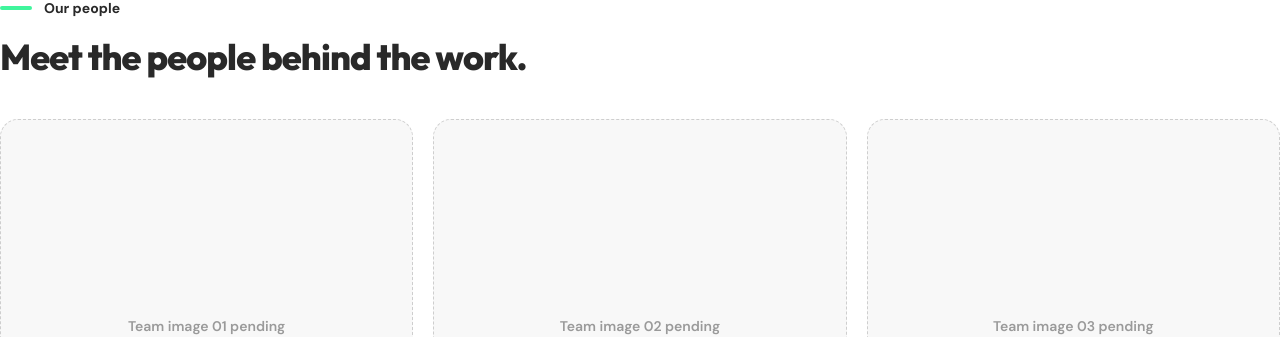
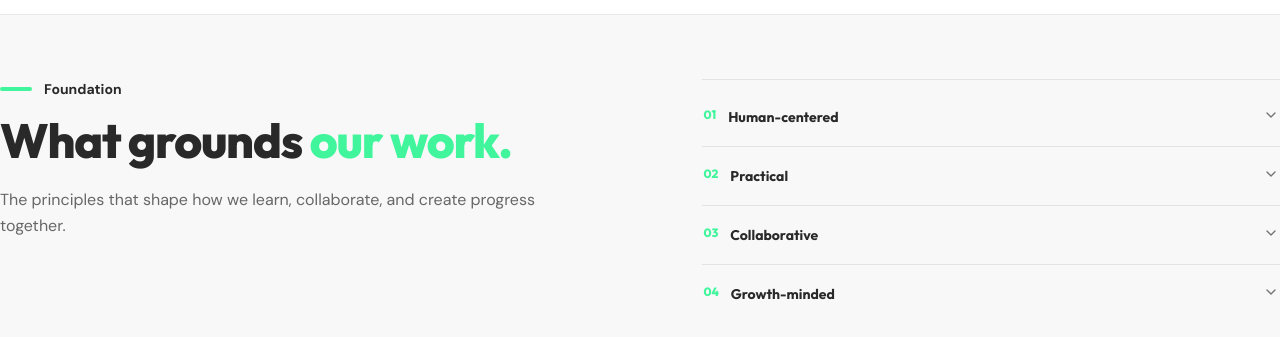
Before and after one commit to gabzy0423/The-Learning-Lab, a Next.js app: page /about/team in a window 1280 px wide. Shown: the part 615-952 px from the top of the page. Built offline with nearby package versions, Linux system fonts and the light colour scheme.

Commit message:
Add Meet The Team foundation section

```diff
--- a/app/about/team/page.tsx
+++ b/app/about/team/page.tsx
@@ -1,4 +1,5 @@
 import Image from "next/image";
+import { Accordion, AccordionContent, AccordionItem, AccordionTrigger } from "@/components/ui/accordion";
 
 export default function MeetTheTeamPage() {
   return (
@@ -27,6 +28,61 @@ export default function MeetTheTeamPage() {
         </div>
       </section>
 
+      <section className="relative isolate mt-16 border-t border-brand-charcoal/10 pt-12 pb-16 before:absolute before:inset-y-0 before:left-1/2 before:-z-10 before:w-screen before:-translate-x-1/2 before:bg-brand-charcoal/[0.03] lg:mt-20 lg:pt-16 lg:pb-20" aria-labelledby="foundation-heading">
+        <div className="grid gap-8 lg:grid-cols-[1.05fr_0.95fr] lg:gap-x-16 lg:gap-y-10">
+          <div>
+            <p className="flex items-center gap-3 text-sm font-bold text-brand-charcoal">
+              <span aria-hidden="true" className="h-1 w-8 rounded-full bg-brand-mint-green" />
+              Foundation
+            </p>
+            <h2 id="foundation-heading" className="mt-4 max-w-2xl font-heading text-3xl font-extrabold leading-[1.08] tracking-tight sm:text-4xl lg:text-5xl">
+              What grounds <span className="text-brand-mint-green">our work.</span>
+            </h2>
+            <p className="mt-5 max-w-xl text-base leading-relaxed text-brand-charcoal/70">
+              The principles that shape how we learn, collaborate, and create progress together.
+            </p>
+          </div>
+          <Accordion className="border-t border-brand-charcoal/10 pt-2">
+            <AccordionItem value="human-centered" className="border-brand-charcoal/10 py-2">
+              <AccordionTrigger className="font-heading font-bold text-brand-charcoal hover:no-underline">
+                <span className="mr-3 text-xs font-extrabold text-brand-mint-green">01</span>
+                Human-centered
+              </AccordionTrigger>
+              <AccordionContent className="text-brand-charcoal/70">
+                We keep people, context, and real learning needs at the center of how we think and work.
+              </AccordionContent>
+            </AccordionItem>
+            <AccordionItem value="practical" className="border-brand-charcoal/10 py-2">
+              <AccordionTrigger className="font-heading font-bold text-brand-charcoal hover:no-underline">
+                <span className="mr-3 text-xs font-extrabold text-brand-mint-green">02</span>
+                Practical
+              </AccordionTrigger>
+              <AccordionContent className="text-brand-charcoal/70">
+                We focus on ideas, skills, and conversations that can connect learning to everyday work.
+              </AccordionContent>
+            </AccordionItem>
+            <AccordionItem value="collaborative" className="border-brand-charcoal/10 py-2">
+              <AccordionTrigger className="font-heading font-bold text-brand-charcoal hover:no-underline">
+                <span className="mr-3 text-xs font-extrabold text-brand-mint-green">03</span>
+                Collaborative
+              </AccordionTrigger>
+              <AccordionContent className="text-brand-charcoal/70">
+                We make space for people to participate, share perspective, and learn with one another.
+              </AccordionContent>
+            </AccordionItem>
+            <AccordionItem value="growth-minded" className="border-brand-charcoal/10 py-2">
+              <AccordionTrigger className="font-heading font-bold text-brand-charcoal hover:no-underline">
+                <span className="mr-3 text-xs font-extrabold text-brand-mint-green">04</span>
+                Growth-minded
+              </AccordionTrigger>
+              <AccordionContent className="text-brand-charcoal/70">
+                We approach learning as an ongoing opportunity to grow, reflect, and move forward.
+              </AccordionContent>
+            </AccordionItem>
+          </Accordion>
+        </div>
+      </section>
+
       <section className="mt-16" aria-labelledby="team-content-heading">
         <p className="flex items-center gap-3 text-sm font-bold text-brand-charcoal">
           <span aria-hidden="true" className="h-1 w-8 rounded-full bg-brand-mint-green" />
```
Also changed, not shown: 2 other files (tests, documents, lock files or other folders).
